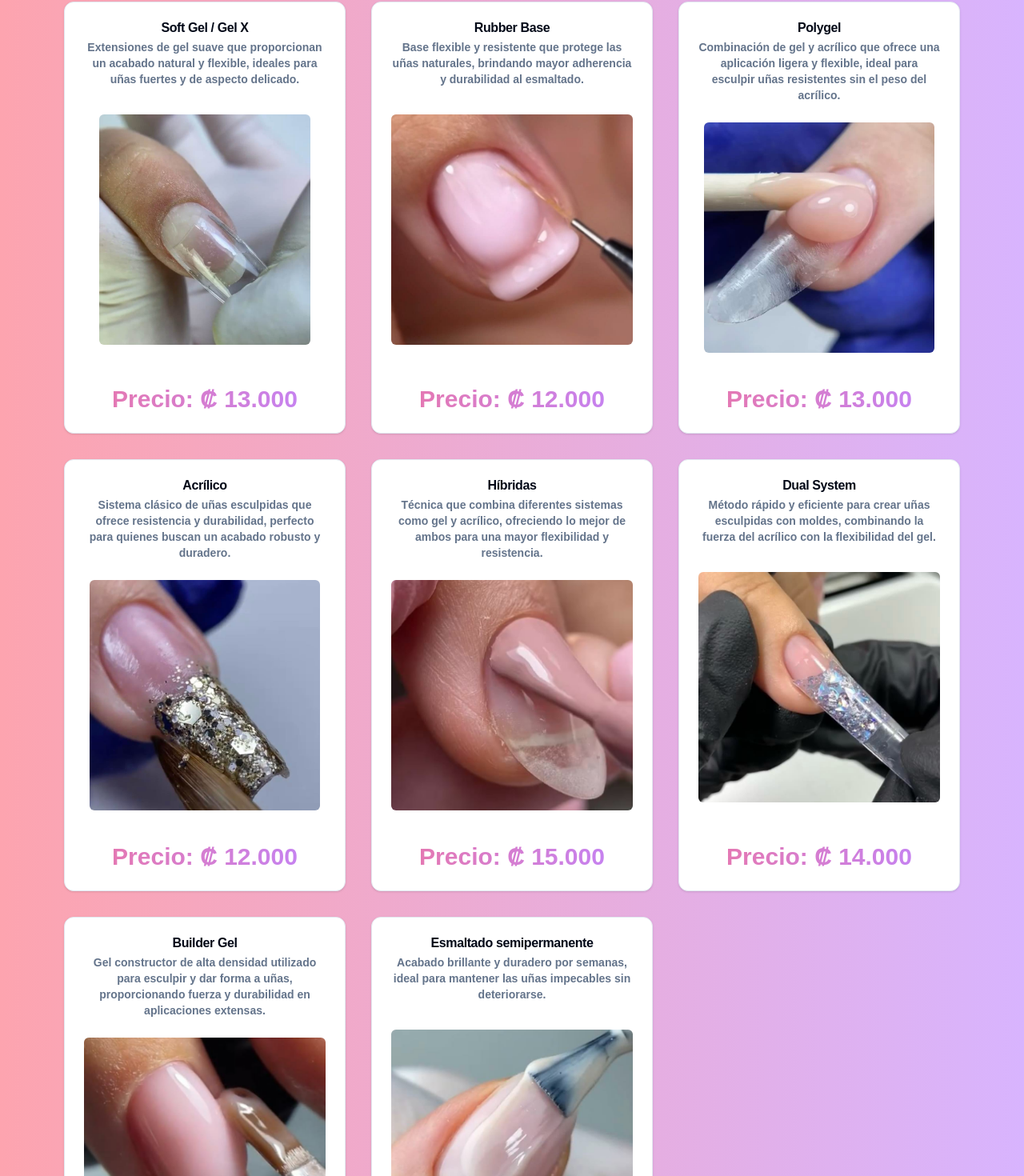
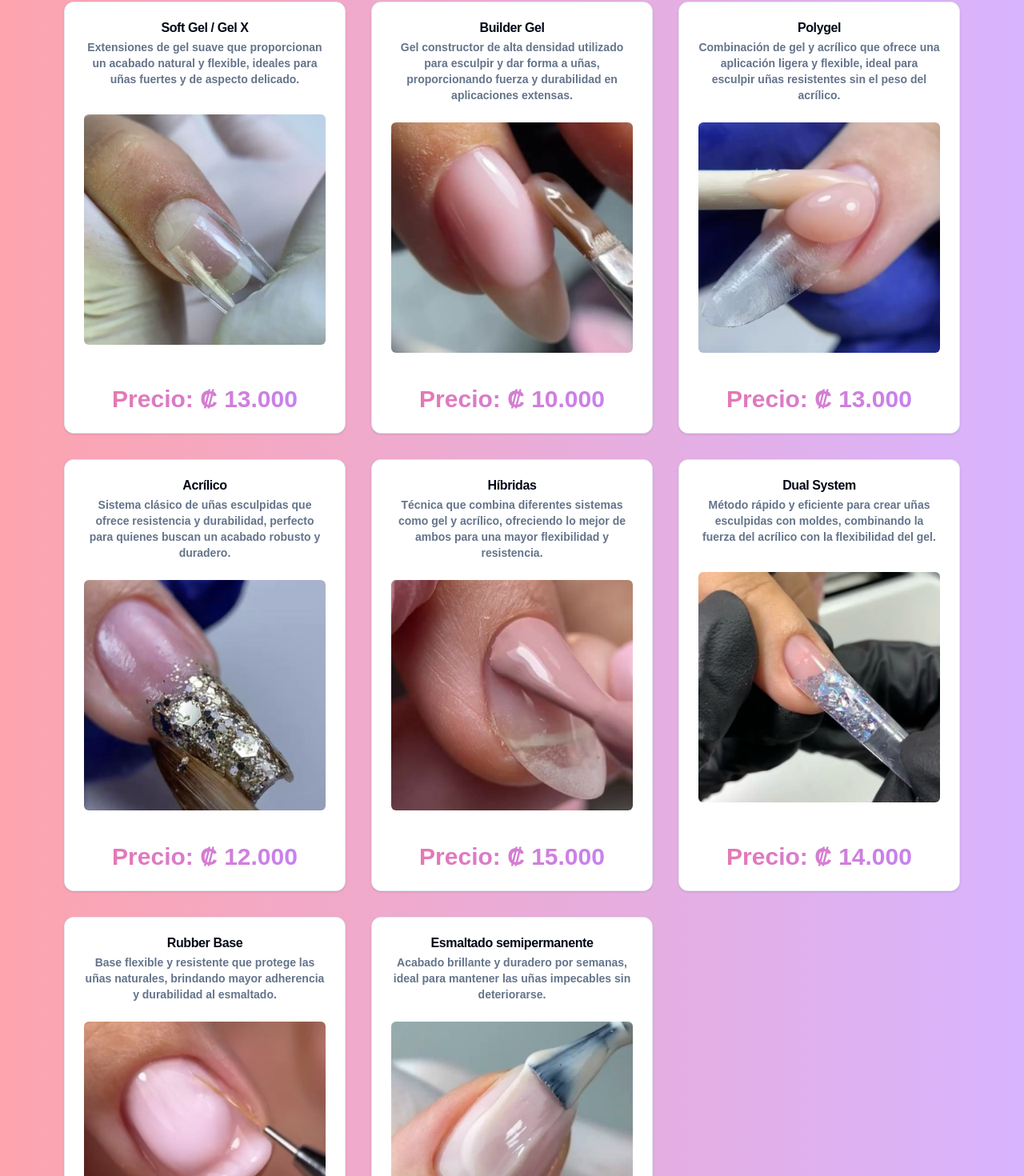
Before and after one commit to johansvalerio/beauty-space, a Next.js app: page /servicios/manicura in a window 1280 px wide. Shown: the part 646-2116 px from the top of the page at 80% size. Built offline with nearby package versions, Linux system fonts and the light colour scheme.

Commit message:
fix position info.img

```diff
--- a/src/app/const/Services.ts
+++ b/src/app/const/Services.ts
@@ -83,10 +83,10 @@ export const services: ServiceProps[] = [
                 img: "/img/manicura/gelx.jpg"
             },
             {
-                title: "Rubber Base",
-                description: "Base flexible y resistente que protege las uñas naturales, brindando mayor adherencia y durabilidad al esmaltado.",
-                price: "₡ 12.000",
-                img: "/img/manicura/rubber.jpg"
+                title: "Builder Gel",
+                description: "Gel constructor de alta densidad utilizado para esculpir y dar forma a uñas, proporcionando fuerza y durabilidad en aplicaciones extensas.",
+                price: "₡ 10.000",
+                img: "/img/manicura/builder.jpg"
             },
             {
                 title: "Polygel",
@@ -113,10 +113,10 @@ export const services: ServiceProps[] = [
                 img: "/img/manicura/dual.jpg"
             },
             {
-                title: "Builder Gel",
-                description: "Gel constructor de alta densidad utilizado para esculpir y dar forma a uñas, proporcionando fuerza y durabilidad en aplicaciones extensas.",
-                price: "₡ 10.000",
-                img: "/img/manicura/builder.jpg"
+                title: "Rubber Base",
+                description: "Base flexible y resistente que protege las uñas naturales, brindando mayor adherencia y durabilidad al esmaltado.",
+                price: "₡ 12.000",
+                img: "/img/manicura/rubber.jpg"
             },
             {
                 title: "Esmaltado semipermanente",
--- a/src/app/servicios/[id]/page.tsx
+++ b/src/app/servicios/[id]/page.tsx
@@ -125,7 +125,7 @@ export default function ServiceDetailsPage({ params }: Params) {
                 <article>
                     <h1 className="text-4xl font-bold text-white mb-4 uppercase">Servicios de {serviceData.title}</h1>
                     <div className="relative h-96 rounded-lg overflow-hidden">
-                        <img src={serviceData.img} alt={serviceData.description} className="w-full h-full object-cover" />
+                        <img src={serviceData.img} alt={serviceData.description} className="w-full h-72 object-cover" />
                         <div className="absolute inset-0 bg-pink-600 bg-opacity-20 flex items-center justify-center">
                         </div>
                     </div>
@@ -134,7 +134,7 @@ export default function ServiceDetailsPage({ params }: Params) {
                 <article className="grid grid-cols-1 md:grid-cols-3 w-full md:justify-items-center gap-8">
                     {
                         serviceData.info?.map((info) => (
-                            <Card key={info.title} className="w-full flex flex-col h-full">
+                            <Card key={info.title} className="w-full text-center flex flex-col h-full">
                                 <CardHeader>
                                     <CardTitle>{info.title}</CardTitle>
                                     <CardDescription>
@@ -154,8 +154,8 @@ export default function ServiceDetailsPage({ params }: Params) {
                                 {/* Verificamos si el servicio tienes imagen antes de renderizarla */}
                                 {
                                     info.img &&
-                                    <CardContent className="mt-auto mx-auto">
-                                        <img src={info.img} alt={info.title} className="w-full h-72 object-cover rounded-md mb-4" />
+                                    <CardContent className="max-auto mt-auto">
+                                        <img src={info.img} alt={info.title} className="w-full h-72 object-cover rounded-md mb-4 " />
                                     </CardContent>
                                 }
 
```
